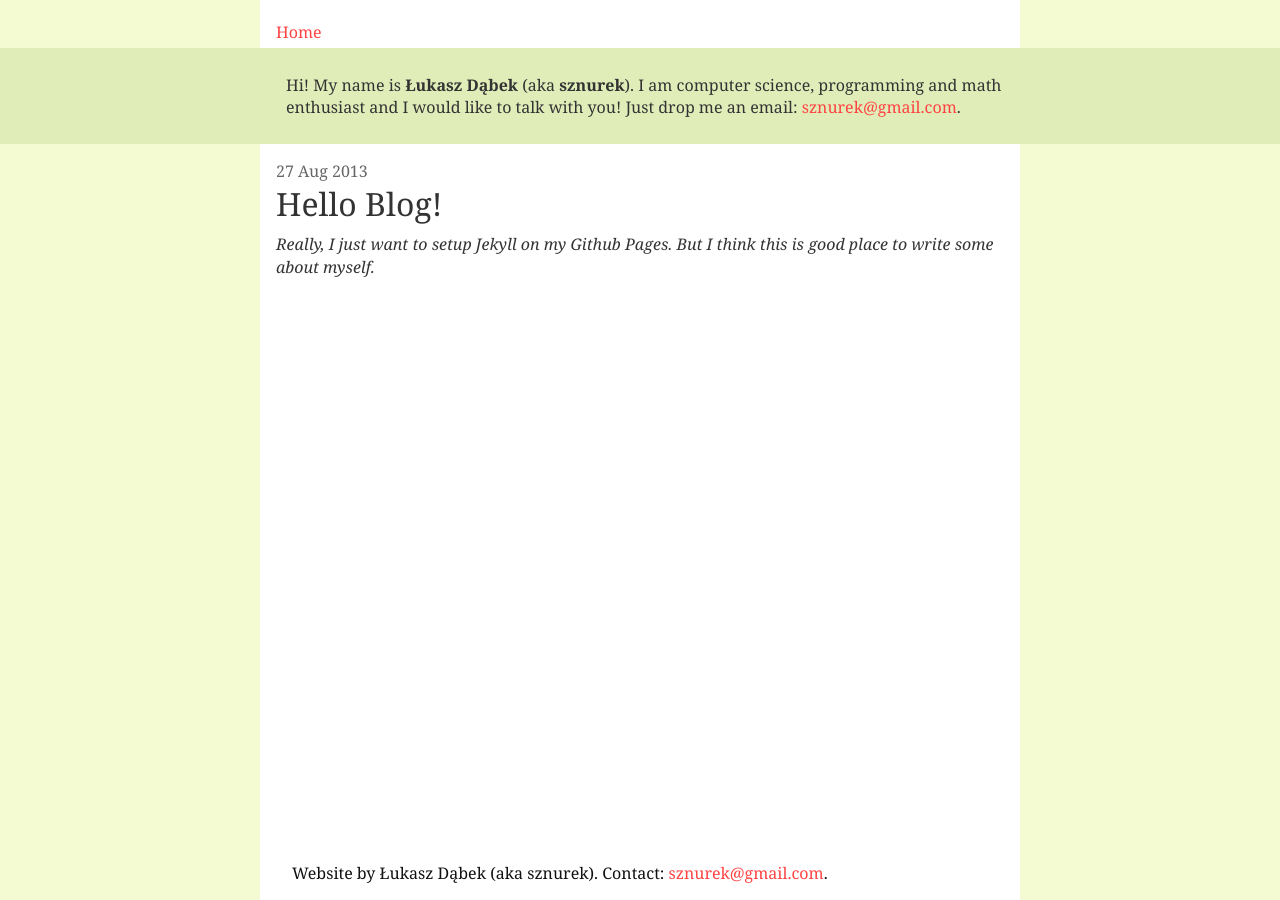
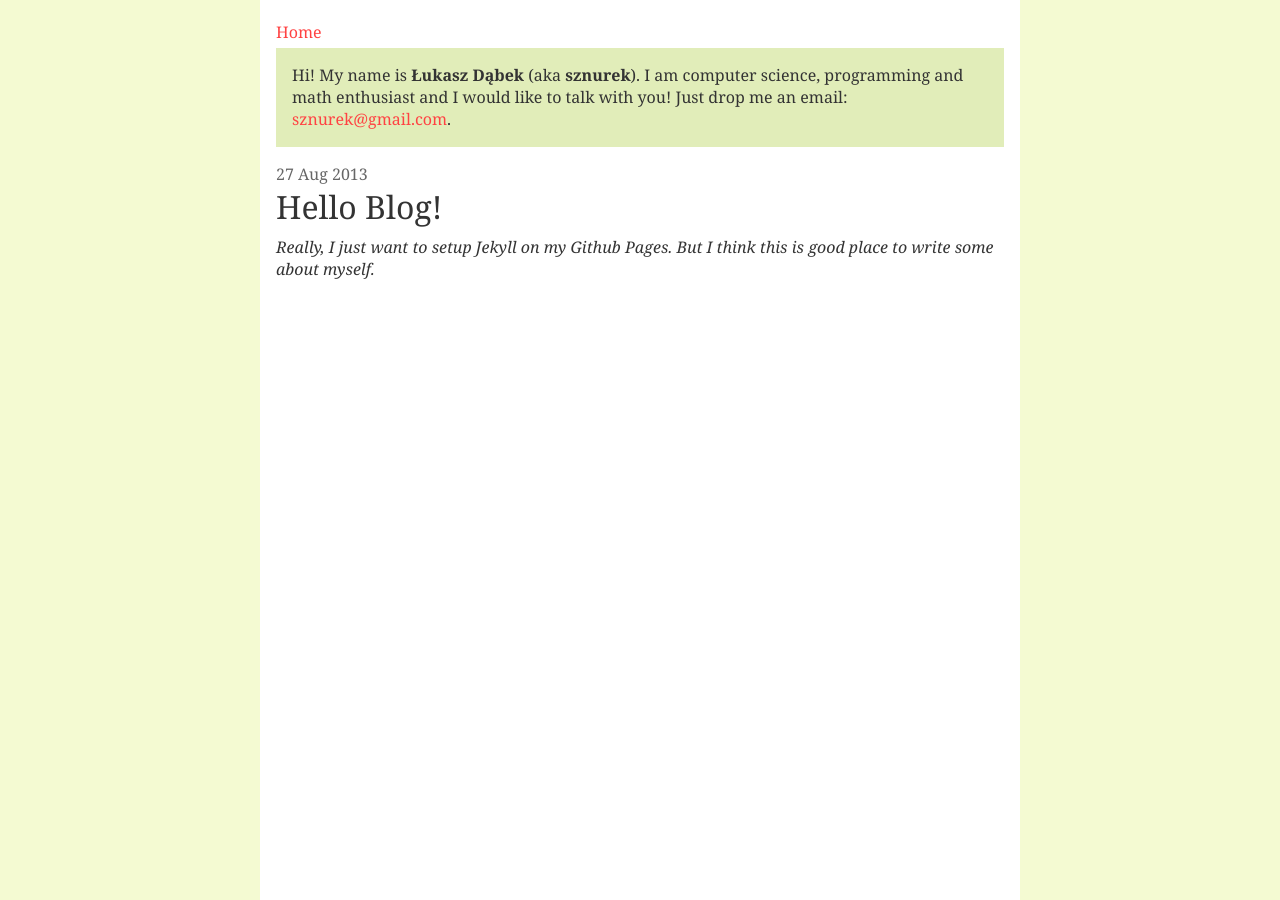
Before and after one commit to sznurek/sznurek.github.io, a Jekyll site: the page built from index.html, in a window 1280 px wide. Built offline with Jekyll 4.4.1, drawn with Linux system fonts in a browser that asks for light colours; Markdown is read by kramdown in place of the engine named in the settings.

Commit message:
CSS fixes.

```diff
--- a/_layouts/default.html
+++ b/_layouts/default.html
@@ -25,10 +25,6 @@
                 <div class="content">
                     {{ content }}
                 </div>
-
-                <div class="footer">
-                    Website by Łukasz Dąbek (aka sznurek). Contact: <a href="mailto:sznurek@gmail.com">sznurek@gmail.com</a>.
-                </div>
             </div>
         </div>
     </body>
--- a/css/main.css
+++ b/css/main.css
@@ -4,7 +4,6 @@
 }
 
 html, body {
-    overflow-x: hidden;
     height: 100%;
 }
 
@@ -32,7 +31,7 @@ h1, h2, h3, h4, h5, h6 {
 
 div.container {
     margin: 0 auto;
-    width: 760px;
+    max-width: 760px;
     min-height: 100%;
     background-color: white;
 }
@@ -49,37 +48,12 @@ a.home {
 /* ABOUT SECTION */
 div.about {
     width: 100%;
-    padding: 10px;
     background-color: #E1EDB9;
     position: relative;
     margin-bottom: 1em;
 }
 
 div.about p {
-    padding: 1em 0;
-}
-
-.about:before, .about:after {
-    content: "";
-    position: absolute;
-    top: 0;
-    bottom: 0;
-    width: 9999px;
-    background-color: #E1EDB9;
-}
-
-.about:before {
-    right: 100%;
-}
-
-.about:after {
-    left: 100%;
-}
-
-/* FOOTER */
-div.footer {
-    position: fixed;
-    bottom: 0;
     padding: 1em;
 }
 
```
